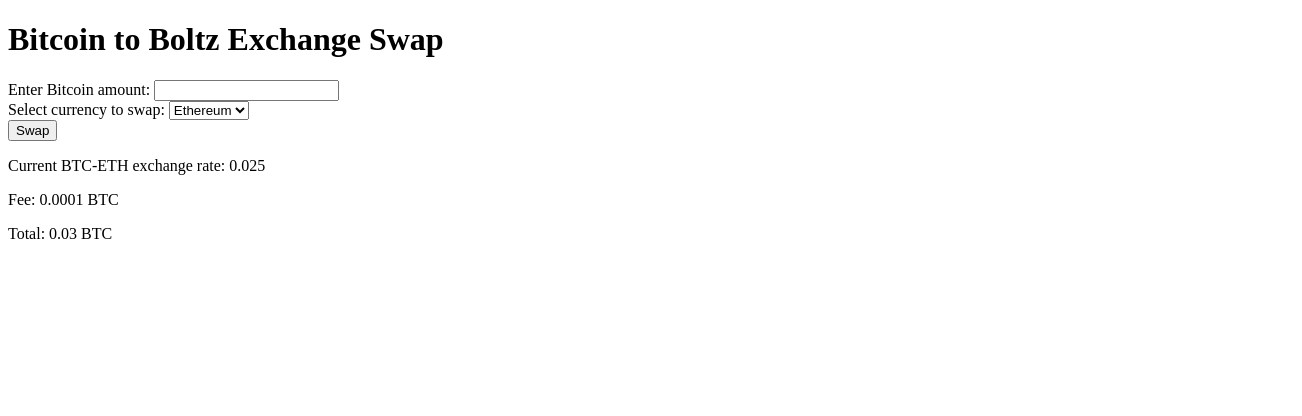
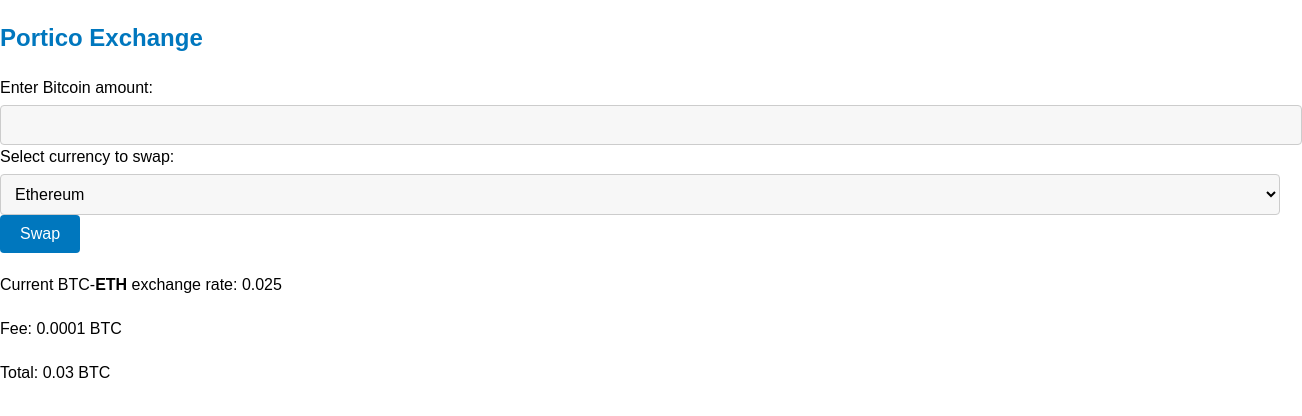
Before and after one commit to 22388o/MyPortico, a plain HTML site: page index.html in a window 1280 px wide. Shown: the whole page, 1302 px wide, since content can reach past the window. Drawn offline with nearby package versions, Linux system fonts and the light colour scheme; a script that the page names is missing.

Commit message:
Update index.html

```diff
--- a/index.html
+++ b/index.html
@@ -1,10 +1,66 @@
 <!DOCTYPE html>
 <html>
 <head>
-	<title>Bitcoin to Boltz Exchange Swap</title>
+	<title>Poritoc Exchange</title>
+	<style>
+		body {
+			background-color: #ffffff;
+			color: #000000;
+			font-family: Arial, sans-serif;
+			font-size: 16px;
+			line-height: 1.5;
+			margin: 0;
+			padding: 0;
+		}
+		h1 {
+			color: #0077be;
+			font-size: 24px;
+			margin: 20px 0;
+		}
+		form {
+			margin: 20px 0;
+		}
+		label {
+			display: block;
+			margin-bottom: 5px;
+		}
+		input[type="text"],
+		select {
+			background-color: #f7f7f7;
+			border: 1px solid #cccccc;
+			border-radius: 4px;
+			color: #000000;
+			font-size: 16px;
+			padding: 10px;
+			width: 100%;
+		}
+		button[type="submit"] {
+			background-color: #0077be;
+			border: none;
+			border-radius: 4px;
+			color: #ffffff;
+			cursor: pointer;
+			font-size: 16px;
+			padding: 10px 20px;
+		}
+		button[type="submit"]:hover {
+			background-color: #005d91;
+		}
+		p {
+			margin: 20px 0;
+		}
+		#currency_code {
+			font-weight: bold;
+		}
+		#error_message {
+			color: #ff0000;
+			font-size: 16px;
+			margin: 20px 0;
+		}
+	</style>
 </head>
 <body>
-	<h1>Bitcoin to Boltz Exchange Swap</h1>
+	<h1>Portico Exchange</h1>
 
 	<form action="process_swap.php" method="POST">
 		<label for="btc_amount">Enter Bitcoin amount:</label>
@@ -12,9 +68,9 @@
 
 		<label for="currency">Select currency to swap:</label>
 		<select id="currency" name="currency">
-			<option value="ETH">Ethereum</option>
-			<option value="LTC">Litecoin</option>
-			<option value="XRP">Ripple</option>
+			<option value="L-BTC">Ethereum</option>
+			<option value="BTC-Lightning">Litecoin</option>
+			<option value="L-USDT">Ripple</option>
 			<!-- Add more options for other cryptocurrencies -->
 		</select><br>
 
@@ -25,6 +81,8 @@
 	<p>Fee: <span id="fee">0.0001 BTC</span></p>
 	<p>Total: <span id="total">0.03 BTC</span></p>
 
+	<div id="error_message"></div>
+
 	<script src="https://ajax.googleapis.com/ajax/libs/jquery/3.5.1/jquery.min.js"></script>
 	<script src="process_swap.js"></script>
 </body>
```
